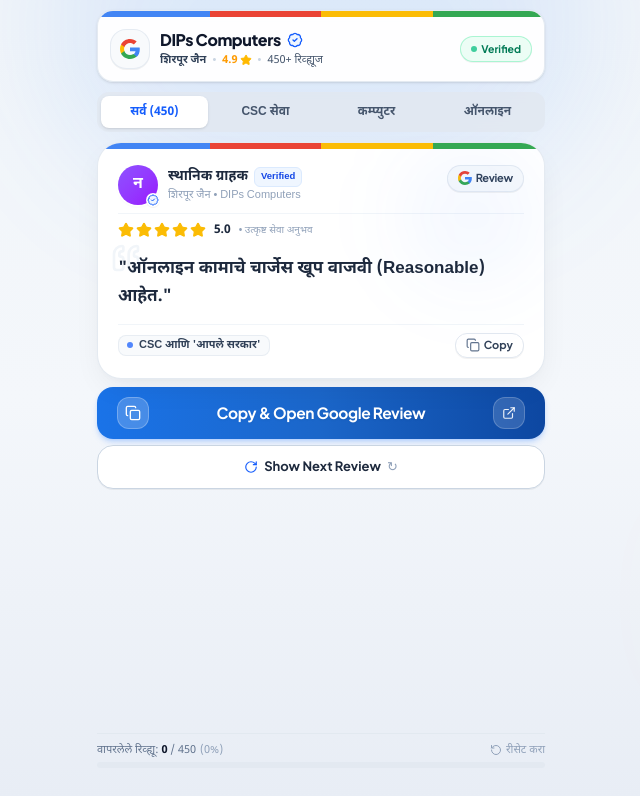
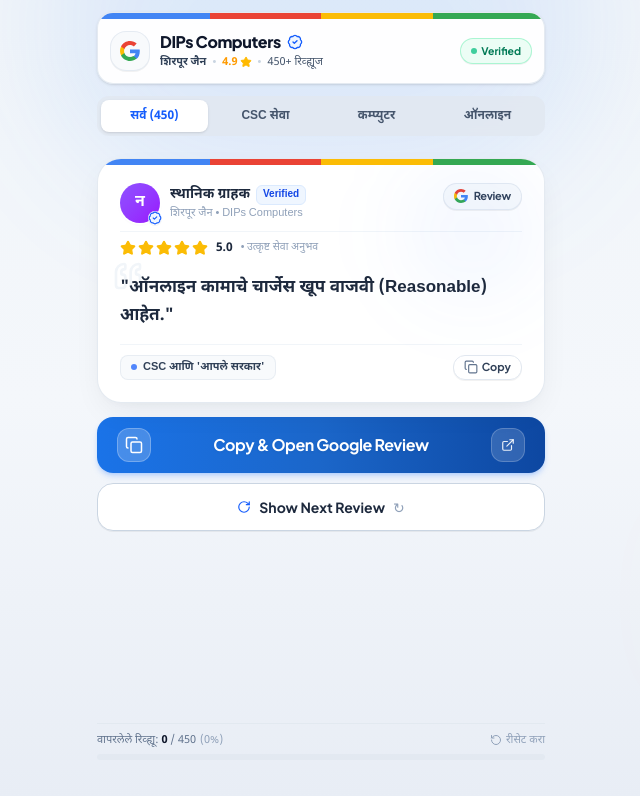
Before and after one commit to dipscomputers/DIPS-Google-Reviews, a React (Vite) app: page / in a window 1280 px wide. Shown: the top 796 px of the page, without its empty margins (319-959 px from the left). Built offline with nearby package versions, Linux system fonts and the light colour scheme.

Commit message:
refactor: update layout spacing and add assets
Adjust vertical padding and spacing in the main container for better visual balance, and include new images in the asset directory.

```diff
--- a/src/App.tsx
+++ b/src/App.tsx
@@ -253,14 +253,14 @@ export default function App() {
   const avatarColor = AVATAR_COLORS[avatarColorIndex];
 
   return (
-    <div className="min-h-screen bg-gradient-to-b from-slate-100 via-[#f4f7fb] to-[#e8edf5] text-slate-800 flex flex-col items-center justify-start p-3 sm:p-4 pt-1.5 sm:pt-2.5 pb-24 sm:pb-8 relative overflow-x-hidden selection:bg-blue-100 selection:text-blue-900 font-['Noto_Sans_Devanagari',sans-serif]">
+    <div className="min-h-screen bg-gradient-to-b from-slate-100 via-[#f4f7fb] to-[#e8edf5] text-slate-800 flex flex-col items-center justify-start p-3 sm:p-4 pt-2 sm:pt-3 pb-12 sm:pb-8 relative overflow-x-hidden selection:bg-blue-100 selection:text-blue-900 font-['Noto_Sans_Devanagari',sans-serif]">
       {/* Background Decorative Ambient Radial Glow */}
       <div className="fixed inset-0 pointer-events-none overflow-hidden -z-0">
         <div className="absolute -top-36 left-1/2 -translate-x-1/2 w-[540px] h-[340px] bg-blue-500/10 rounded-full blur-3xl" />
         <div className="absolute bottom-10 -right-20 w-80 h-80 bg-amber-400/5 rounded-full blur-3xl" />
       </div>
 
-      <div className="w-full max-w-md mx-auto flex-1 flex flex-col justify-start relative z-10 space-y-2 sm:space-y-2.5">
+      <div className="w-full max-w-md mx-auto flex-1 flex flex-col justify-start relative z-10 space-y-2 sm:space-y-3">
 
         {/* 1. Header: Professional Google Verified Business Badge */}
         <header className="bg-white/95 backdrop-blur-md border border-slate-200/90 rounded-2xl shadow-sm overflow-hidden">
@@ -272,7 +272,7 @@ export default function App() {
             <div className="flex-1 bg-[#34A853]" />
           </div>
 
-          <div className="p-2.5 sm:p-3 flex items-center justify-between gap-2">
+          <div className="p-2.5 sm:p-3 flex items-center justify-between gap-2.5">
             <div className="flex items-center gap-2.5 min-w-0 flex-1">
               {/* Google G Logo Emblem */}
               <div className="w-10 h-10 rounded-2xl bg-slate-50 border border-slate-200/80 flex items-center justify-center shrink-0 shadow-2xs">
@@ -316,7 +316,7 @@ export default function App() {
           <div className="grid grid-cols-4 gap-1 p-1 bg-slate-200/80 backdrop-blur-xs rounded-xl text-xs font-semibold">
             <button
               onClick={() => setCategory('all')}
-              className={`py-2 px-1 rounded-lg text-center transition-all cursor-pointer truncate ${
+              className={`py-1.5 sm:py-2 px-1 rounded-lg text-center transition-all cursor-pointer truncate ${
                 category === 'all'
                   ? 'bg-white text-blue-600 shadow-sm font-bold'
                   : 'text-slate-600 hover:text-slate-900'
@@ -327,7 +327,7 @@ export default function App() {
 
             <button
               onClick={() => setCategory('csc')}
-              className={`py-2 px-1 rounded-lg text-center transition-all cursor-pointer truncate ${
+              className={`py-1.5 sm:py-2 px-1 rounded-lg text-center transition-all cursor-pointer truncate ${
                 category === 'csc'
                   ? 'bg-white text-blue-600 shadow-sm font-bold'
                   : 'text-slate-600 hover:text-slate-900'
@@ -338,7 +338,7 @@ export default function App() {
 
             <button
               onClick={() => setCategory('computer')}
-              className={`py-2 px-1 rounded-lg text-center transition-all cursor-pointer truncate ${
+              className={`py-1.5 sm:py-2 px-1 rounded-lg text-center transition-all cursor-pointer truncate ${
                 category === 'computer'
                   ? 'bg-white text-blue-600 shadow-sm font-bold'
                   : 'text-slate-600 hover:text-slate-900'
@@ -349,7 +349,7 @@ export default function App() {
 
             <button
               onClick={() => setCategory('online')}
-              className={`py-2 px-1 rounded-lg text-center transition-all cursor-pointer truncate ${
+              className={`py-1.5 sm:py-2 px-1 rounded-lg text-center transition-all cursor-pointer truncate ${
                 category === 'online'
                   ? 'bg-white text-blue-600 shadow-sm font-bold'
                   : 'text-slate-600 hover:text-slate-900'
@@ -362,7 +362,7 @@ export default function App() {
 
         {/* 3. Copied Success Toast Message */}
         {copiedSuccess && (
-          <div className="p-3 bg-gradient-to-r from-emerald-500 to-teal-600 text-white rounded-2xl shadow-md flex items-center justify-between gap-2 text-xs font-medium animate-fadeIn">
+          <div className="p-2.5 sm:p-3 bg-gradient-to-r from-emerald-500 to-teal-600 text-white rounded-2xl shadow-md flex items-center justify-between gap-2 text-xs font-medium animate-fadeIn">
             <div className="flex items-center gap-2 min-w-0">
               <CheckCircle2 className="w-5 h-5 text-white shrink-0" />
               <div className="truncate">
@@ -385,10 +385,10 @@ export default function App() {
         )}
 
         {/* 4. The Hero: Authentic Google Review Card with 3D Flip */}
-        <div className="w-full" style={{ perspective: '1000px' }}>
+        <div className="w-full mt-1.5 sm:mt-2.5 mb-0" style={{ perspective: '1000px' }}>
           {currentReview ? (
             <div
-              className={`bg-white border border-slate-200/90 rounded-2xl sm:rounded-3xl p-4 sm:p-5 shadow-[0_12px_32px_-8px_rgba(15,23,42,0.08),0_4px_12px_-4px_rgba(15,23,42,0.04)] flex flex-col justify-between transition-all relative overflow-hidden ${
+              className={`bg-white border border-slate-200/90 rounded-2xl sm:rounded-3xl p-4 sm:p-5.5 shadow-[0_12px_32px_-8px_rgba(15,23,42,0.08),0_4px_12px_-4px_rgba(15,23,42,0.04)] flex flex-col justify-between transition-all relative overflow-hidden ${
                 isFlipping ? 'animate-card-flip' : ''
               }`}
             >
@@ -415,14 +415,14 @@ export default function App() {
                         {avatarLetter}
                       </div>
                       <div className="absolute -bottom-0.5 -right-0.5 w-3.5 h-3.5 bg-white rounded-full flex items-center justify-center shadow-2xs">
-                        <BadgeCheck className="w-3 h-3 text-blue-600 fill-blue-50" />
+                        <BadgeCheck className="w-3.5 h-3.5 text-blue-600 fill-blue-50" />
                       </div>
                     </div>
 
                     <div>
                       <div className="text-xs sm:text-sm font-bold text-slate-800 flex items-center gap-1.5">
                         <span>स्थानिक ग्राहक</span>
-                        <span className="text-[9.5px] font-semibold text-blue-700 bg-blue-50 px-1.5 py-0.5 rounded-md border border-blue-100">
+                        <span className="text-[10px] font-semibold text-blue-700 bg-blue-50 px-1.5 py-0.5 rounded-md border border-blue-100">
                           Verified
                         </span>
                       </div>
@@ -433,7 +433,7 @@ export default function App() {
                   </div>
 
                   {/* Google Review Badge */}
-                  <div className="flex items-center gap-1 px-2.5 py-1 rounded-full bg-slate-50 border border-slate-200/80 shadow-2xs shrink-0">
+                  <div className="flex items-center gap-1.5 px-2.5 py-1 rounded-full bg-slate-50 border border-slate-200/80 shadow-2xs shrink-0">
                     <GoogleGIcon className="w-3.5 h-3.5 shrink-0" />
                     <span className="text-[10.5px] sm:text-[11px] font-bold text-slate-700 tracking-tight font-['Plus_Jakarta_Sans',sans-serif]">
                       Review
@@ -447,18 +447,18 @@ export default function App() {
                     {[...Array(5)].map((_, i) => (
                       <Star
                         key={i}
-                        className="w-3.5 h-3.5 sm:w-4 sm:h-4 fill-[#FBBC05] text-[#FBBC05] drop-shadow-2xs"
+                        className="w-4 h-4 fill-[#FBBC05] text-[#FBBC05] drop-shadow-2xs"
                       />
                     ))}
                   </div>
                   <span className="text-xs font-extrabold text-slate-800">5.0</span>
-                  <span className="text-[10px] text-slate-400 font-medium">
+                  <span className="text-[10.5px] text-slate-400 font-medium">
                     • उत्कृष्ट सेवा अनुभव
                   </span>
                 </div>
 
                 {/* Main Review Text with Elegant Typography & Quote Watermark */}
-                <div className="py-1.5 min-h-[64px] sm:min-h-[76px] flex items-center relative my-0.5">
+                <div className="py-1.5 sm:py-2 min-h-[64px] sm:min-h-[78px] flex items-center relative my-0.5">
                   <Quote className="w-8 h-8 text-slate-100 absolute -top-1 -left-2 pointer-events-none rotate-180" />
                   <p className="relative z-1 text-[15px] sm:text-[17px] font-semibold text-slate-800 leading-snug sm:leading-relaxed select-all tracking-normal">
                     "{currentReview.text}"
@@ -467,8 +467,8 @@ export default function App() {
               </div>
 
               {/* Bottom Card Footer: Category tag & Quick copy pill */}
-              <div className="pt-2 border-t border-slate-100 text-xs text-slate-500 flex items-center justify-between">
-                <div className="inline-flex items-center gap-1.5 px-2 py-0.5 rounded-lg bg-slate-50 border border-slate-200/70">
+              <div className="pt-2 sm:pt-2.5 border-t border-slate-100 text-xs text-slate-500 flex items-center justify-between">
+                <div className="inline-flex items-center gap-1.5 px-2.5 py-1 rounded-lg bg-slate-50 border border-slate-200/70">
                   <span className="w-1.5 h-1.5 rounded-full bg-blue-600 animate-pulse" />
                   <span className="font-semibold text-slate-700 text-[10.5px] sm:text-[11px]">
                     {currentReview.categoryTitle}
@@ -525,37 +525,37 @@ export default function App() {
 
           {/* 5. The 2 Main Action Buttons: In English with Clean, Modern Styling */}
           {currentReview && (
-            <div className="mt-2 space-y-1.5">
+            <div className="mt-2.5 sm:mt-3.5 space-y-2 sm:space-y-2.5">
               {/* Primary 1-Click Action: Copy & Open Google Review Link */}
               <a
                 href={GOOGLE_REVIEW_URL}
                 target="_blank"
                 rel="noopener noreferrer"
                 onClick={handleCopyAndOpen}
-                className={`w-full h-12 sm:h-13 px-3.5 sm:px-5 rounded-2xl flex items-center justify-between text-white no-underline select-none cursor-pointer transition-all duration-200 active:scale-[0.98] font-['Plus_Jakarta_Sans',sans-serif] ${
+                className={`w-full h-12 sm:h-14 px-3.5 sm:px-5 rounded-2xl flex items-center justify-between text-white no-underline select-none cursor-pointer transition-all duration-200 active:scale-[0.98] font-['Plus_Jakarta_Sans',sans-serif] ${
                   copiedSuccess
                     ? 'bg-gradient-to-r from-emerald-600 to-teal-600 shadow-md shadow-emerald-600/30'
                     : 'bg-gradient-to-r from-[#1a73e8] via-[#1b66c9] to-[#0d47a1] shadow-md shadow-blue-500/25 hover:brightness-105'
                 } ${isFlipping ? 'pointer-events-none opacity-80' : ''}`}
               >
                 {/* Left: Icon Badge */}
-                <div className="w-8 h-8 rounded-xl bg-white/20 backdrop-blur-xs flex items-center justify-center border border-white/25 shrink-0">
+                <div className="w-8 h-8 sm:w-8.5 sm:h-8.5 rounded-xl bg-white/20 backdrop-blur-xs flex items-center justify-center border border-white/25 shrink-0">
                   {copiedSuccess ? (
-                    <CheckCircle2 className="w-4.5 h-4.5 text-white animate-bounce" />
+                    <CheckCircle2 className="w-4.5 h-4.5 sm:w-5 sm:h-5 text-white animate-bounce" />
                   ) : (
-                    <Copy className="w-4 h-4 text-white" />
+                    <Copy className="w-4 h-4 sm:w-4.5 sm:h-4.5 text-white" />
                   )}
                 </div>
 
                 {/* Center: English Bold Title */}
-                <div className="flex-1 text-center font-bold text-[14px] sm:text-[15.5px] tracking-tight drop-shadow-xs">
+                <div className="flex-1 text-center font-bold text-[14px] sm:text-base tracking-tight drop-shadow-xs">
                   {copiedSuccess
                     ? 'Copied! Opening Google...'
                     : 'Copy & Open Google Review'}
                 </div>
 
                 {/* Right: External Link Indicator */}
-                <div className="w-8 h-8 rounded-xl bg-white/15 border border-white/20 flex items-center justify-center shrink-0">
+                <div className="w-8 h-8 sm:w-8.5 sm:h-8.5 rounded-xl bg-white/15 border border-white/20 flex items-center justify-center shrink-0">
                   <ExternalLink className="w-3.5 h-3.5 text-white/90" />
                 </div>
               </a>
@@ -564,7 +564,7 @@ export default function App() {
               <button
                 onClick={() => handleNextReviewWithFlip()}
                 disabled={isFlipping}
-                className="w-full h-10 sm:h-11 px-3 rounded-xl sm:rounded-2xl bg-white border border-slate-300 hover:border-blue-400 hover:bg-slate-50 text-slate-800 font-bold text-xs sm:text-[13px] flex items-center justify-center gap-1.5 shadow-2xs hover:shadow-xs active:scale-[0.98] transition-all duration-200 cursor-pointer disabled:opacity-60 font-['Plus_Jakarta_Sans',sans-serif]"
+                className="w-full h-10.5 sm:h-12 px-3.5 rounded-xl sm:rounded-2xl bg-white border border-slate-300 hover:border-blue-400 hover:bg-slate-50 text-slate-800 font-bold text-xs sm:text-sm flex items-center justify-center gap-2 shadow-2xs hover:shadow-xs active:scale-[0.98] transition-all duration-200 cursor-pointer disabled:opacity-60 font-['Plus_Jakarta_Sans',sans-serif]"
               >
                 <RotateCw
                   className={`w-3.5 h-3.5 text-blue-600 transition-transform duration-500 ${
@@ -580,7 +580,7 @@ export default function App() {
 
 
         {/* 7. Footer: Progress Bar & Reset Action */}
-        <footer className="mt-auto pt-2 border-t border-slate-200/90 flex flex-col gap-1 text-[11px] text-slate-500 relative">
+        <footer className="mt-auto mb-8 sm:mb-2 pt-2 border-t border-slate-200/90 flex flex-col gap-1.5 text-[11px] text-slate-500 relative">
           <div className="flex items-center justify-between text-[11px]">
             <div>
               वापरलेले रिव्ह्यू:{' '}
```
Also changed, not shown: public/assets/aistudio/WhatsApp_Image_2026-10-24_at_1.35.51_PM_51b82f70.jpeg (added), public/assets/aistudio/image_71253285.png (added).
